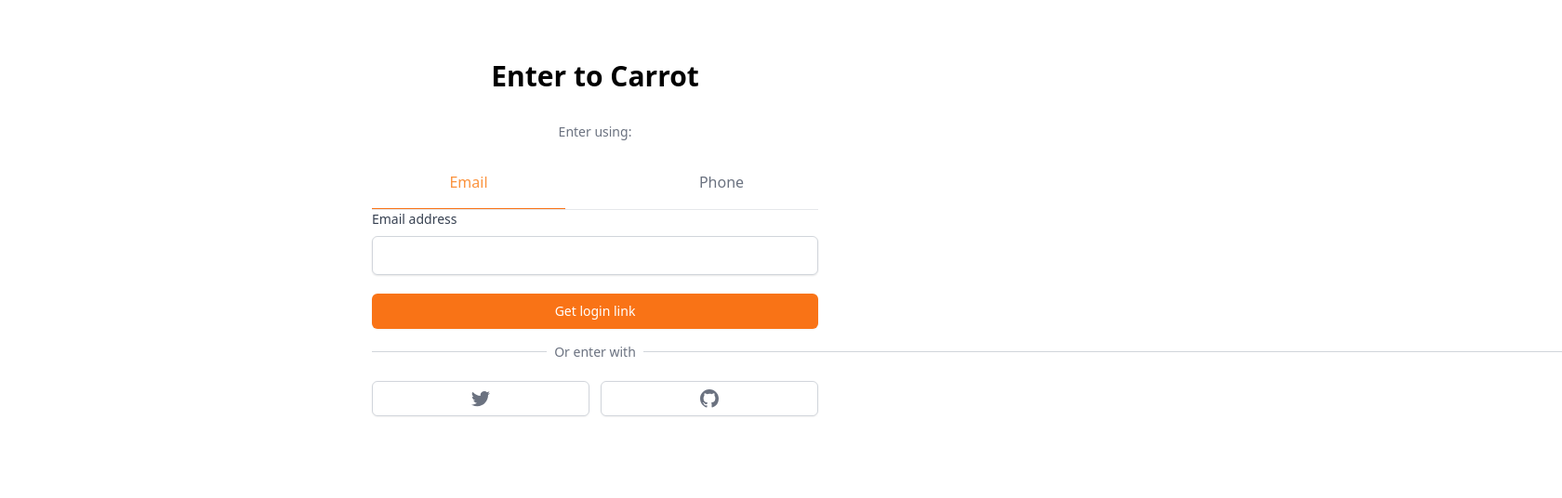
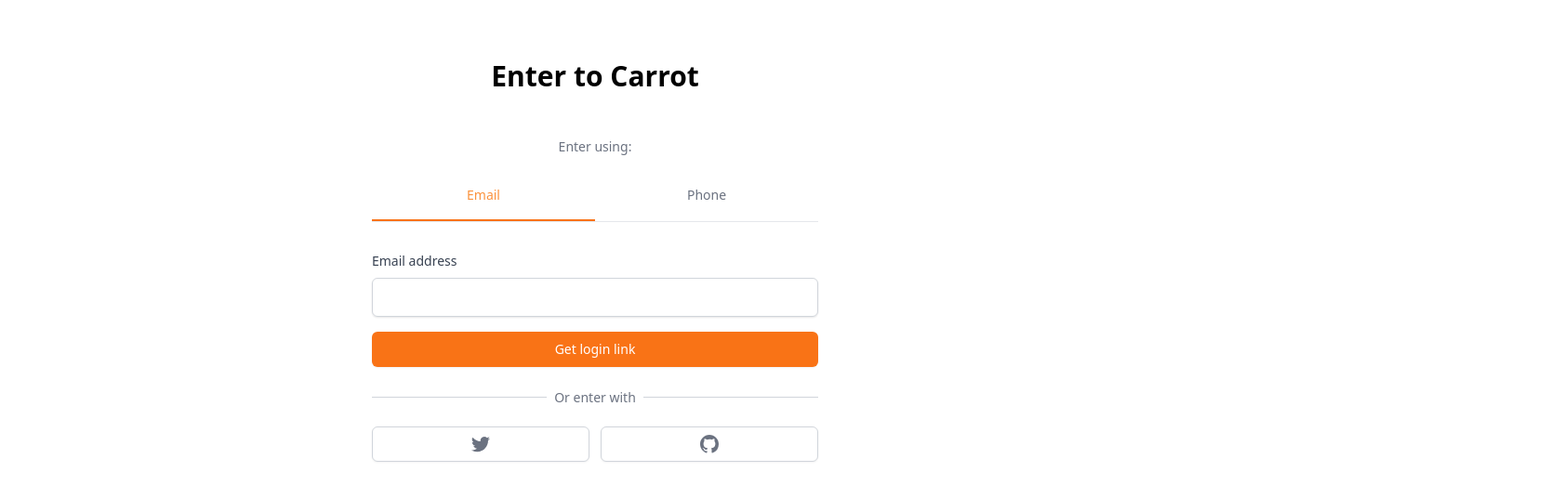
Before and after one commit to GitHub-SJL/carrotmarket, a Next.js app: page /enter in a window 1280 px wide. Shown: the top 536 px of the page at 93% size, 1680 px wide, since content can reach past the window. Built offline with nearby package versions, Linux system fonts and the light colour scheme.

Commit message:
Refactor: Implementing Higher Order Functions via withHandler

```diff
--- a/libs/client/useMutation.tsx
+++ b/libs/client/useMutation.tsx
@@ -8,14 +8,13 @@
 type UseMutationResult = [(data: any) => void, UseMutationState];
 
 export default function useMutation(url: string): UseMutationResult {
-  const [state, setState] = useState<UseMutationState>({
+  const [state, setSate] = useState<UseMutationState>({
     loading: false,
     data: undefined,
     error: undefined,
   });
-
   function mutation(data: any) {
-    setState((prev) => ({ ...prev, loading: true }));
+    setSate((prev) => ({ ...prev, loading: true }));
     fetch(url, {
       method: "POST",
       headers: {
@@ -23,10 +22,10 @@
       },
       body: JSON.stringify(data),
     })
-      .then((response) => response.json())
-      .then((json) => setState((prev) => ({ ...prev, data: json })))
-      .catch((error) => setState((prev) => ({ ...prev, error: error })))
-      .finally(() => setState((prev) => ({ ...prev, loading: false })));
+      .then((response) => response.json().catch(() => {}))
+      .then((data) => setSate((prev) => ({ ...prev, data })))
+      .catch((error) => setSate((prev) => ({ ...prev, error })))
+      .finally(() => setSate((prev) => ({ ...prev, loading: false })));
   }
   return [mutation, { ...state }];
 }
--- a/pages/api/users/enter.tsx
+++ b/pages/api/users/enter.tsx
@@ -1,13 +1,9 @@
 import { NextApiRequest, NextApiResponse } from "next";
 import client from "@/libs/server/clients";
+import withHandler from "../../../libs/server/withHandler";
+async function handler(req: NextApiRequest, res: NextApiResponse) {
+  console.log(req.body);
+  return res.json(req.body);
+}
 
-export default async function handler(
-  req: NextApiRequest,
-  res: NextApiResponse
-) {
-  if (req.method !== "POST") {
-    res.status(401).end();
-  }
-  console.log(req.body);
-  res.json({ ok: true });
-}
+export default withHandler("POST", handler);
--- a/pages/enter.tsx
+++ b/pages/enter.tsx
@@ -1,18 +1,19 @@
+import type { NextPage } from "next";
 import { useState } from "react";
+import { useForm } from "react-hook-form";
+import Button from "../components/button";
+import Input from "../components/input";
+import useMutation from "../libs/client/useMutation";
 import { cls } from "../libs/client/utils";
-import Button from "@/components/button";
-import Input from "@/components/input";
-import { useForm } from "react-hook-form";
-import useMutation from "@/libs/client/useMutation";
 
 interface EnterForm {
   email?: string;
   phone?: string;
 }
 
-export default function Enter() {
+const Enter: NextPage = () => {
   const [enter, { loading, data, error }] = useMutation("/api/users/enter");
-  const { register, watch, reset, handleSubmit } = useForm<EnterForm>();
+  const { register, handleSubmit, reset } = useForm<EnterForm>();
   const [method, setMethod] = useState<"email" | "phone">("email");
   const onEmailClick = () => {
     reset();
@@ -22,27 +23,24 @@
     reset();
     setMethod("phone");
   };
-
   const onValid = (validForm: EnterForm) => {
+    if (loading) return;
     enter(validForm);
   };
-
-  console.log(loading, data, error);
+  console.log(data);
   return (
-    <div className="mx-4 mt-16">
+    <div className="mt-16 px-4">
       <h3 className="text-center text-3xl font-bold">Enter to Carrot</h3>
-      <div className="mt-8">
+      <div className="mt-12">
         <div className="flex flex-col items-center">
-          <h5 className="text-center text-sm font-medium text-gray-500">
-            Enter using:
-          </h5>
-          <div className="mt-8 grid w-full grid-cols-2 gap-16 border-b ">
+          <h5 className="text-sm font-medium text-gray-500">Enter using:</h5>
+          <div className="mt-8 grid  w-full grid-cols-2 border-b ">
             <button
               className={cls(
-                "border-b pb-4 font-medium",
+                "border-b-2 pb-4 text-sm font-medium",
                 method === "email"
-                  ? "border-orange-500  font-medium text-orange-400"
-                  : "border-transparent text-gray-500"
+                  ? " border-orange-500 text-orange-400"
+                  : "border-transparent text-gray-500 hover:text-gray-400"
               )}
               onClick={onEmailClick}
             >
@@ -50,10 +48,10 @@
             </button>
             <button
               className={cls(
-                "border-b pb-4 font-medium",
+                "border-b-2 pb-4 text-sm font-medium",
                 method === "phone"
-                  ? "border-orange-500 font-medium text-orange-400"
-                  : "border-transparent text-gray-500"
+                  ? " border-orange-500 text-orange-400"
+                  : "border-transparent text-gray-500 hover:text-gray-400"
               )}
               onClick={onPhoneClick}
             >
@@ -61,10 +59,15 @@
             </button>
           </div>
         </div>
-        <form onSubmit={handleSubmit(onValid)} className="flex flex-col">
+        <form
+          onSubmit={handleSubmit(onValid)}
+          className="mt-8 flex flex-col space-y-4"
+        >
           {method === "email" ? (
             <Input
-              register={register("email", { required: true })}
+              register={register("email", {
+                required: true,
+              })}
               name="email"
               label="Email address"
               type="email"
@@ -72,7 +75,7 @@
           ) : null}
           {method === "phone" ? (
             <Input
-              register={register("email")}
+              register={register("phone")}
               name="phone"
               label="Phone number"
               type="number"
@@ -86,10 +89,11 @@
             <Button text={loading ? "Loading" : "Get one-time password"} />
           ) : null}
         </form>
-        <div className="mt-6">
-          <div className="reletive">
+
+        <div className="mt-8">
+          <div className="relative">
             <div className="absolute w-full border-t border-gray-300" />
-            <div className="relative -top-3 text-center">
+            <div className="relative -top-3 text-center ">
               <span className="bg-white px-2 text-sm text-gray-500">
                 Or enter with
               </span>
@@ -125,4 +129,5 @@
       </div>
     </div>
   );
-}
+};
+export default Enter;
```
Also changed, not shown: 1 other file (tests, documents, lock files or other folders).
